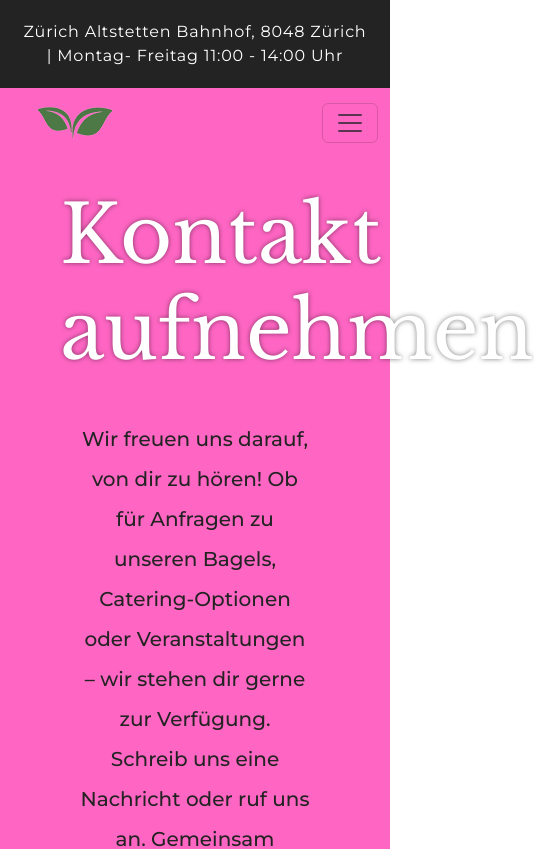
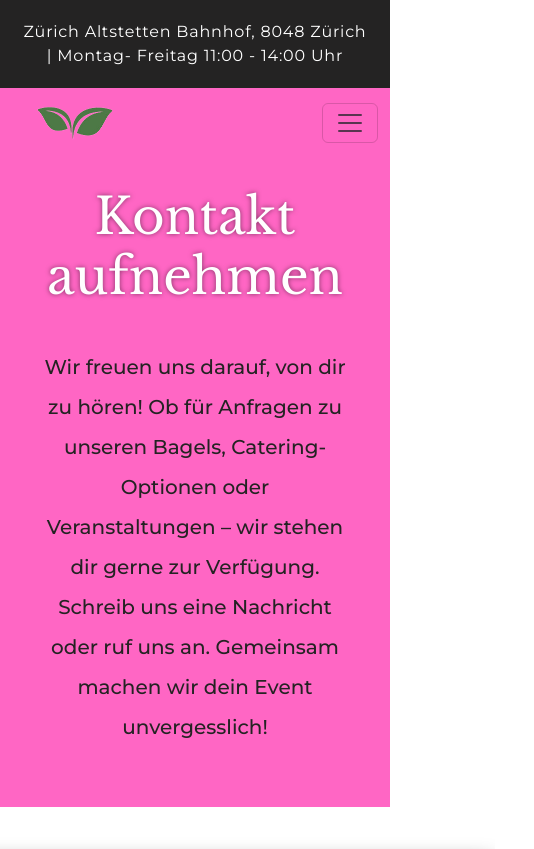
Before and after one commit to HeyTiina/kynd, a React (Create React App) app: page /KontaktScreen in a window 390 px wide. Shown: the top 849 px of the page, 534 px wide, since content can reach past the window. Built offline with nearby package versions, Linux system fonts and the light colour scheme.

Commit message:
Update KontaktScreen.css

```diff
--- a/src/kontaktScreen/KontaktScreen.css
+++ b/src/kontaktScreen/KontaktScreen.css
@@ -33,3 +33,13 @@
     margin: 10px 20px;
   }
 }
+
+@media (max-width: 426px) {
+  .title-kontakt h1 {
+    font-size: 50px;
+  }
+
+  .title-kontakt {
+    margin: 0 20px;
+  }
+}
```
